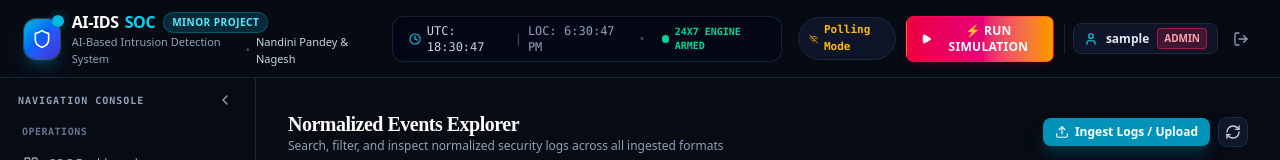
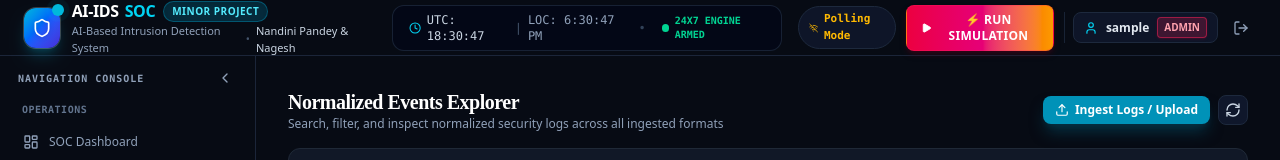
Before and after one commit to nageshmethre/-AI-Based-Intrusion-Detection-System, a React (Vite) app: page /events in a window 1280 px wide. Shown: the top 160 px of the page. Built offline with nearby package versions, Linux system fonts and the light colour scheme; no server answers; sample sign-in values are in the browser's storage.

Commit message:
fix(layout): lock top navbar and sidebar in place, stop whole-page scrolling and jittering

```diff
--- a/src/components/Navbar.jsx
+++ b/src/components/Navbar.jsx
@@ -55,8 +55,8 @@ export function Navbar({ currentUser, isConnected, onSimulationComplete, onLogou
   };
 
   return (
-    <header className="sticky top-0 z-40 bg-[#070B14]/95 backdrop-blur-xl border-b border-slate-800/90 px-4 lg:px-6 py-2.5 transition-all">
-      <div className="flex items-center justify-between gap-4">
+    <header className="h-14 shrink-0 z-40 bg-[#070B14] border-b border-slate-800/90 px-4 lg:px-6 flex items-center justify-between">
+      <div className="flex items-center justify-between gap-4 w-full">
         {/* Left: Brand Identity & Academic Credits */}
         <div className="flex items-center gap-3">
           <div className="relative flex items-center justify-center w-10 h-10 rounded-xl bg-gradient-to-br from-cyan-500 via-blue-600 to-indigo-700 text-white shadow-lg shadow-cyan-500/25 ring-1 ring-white/20">
@@ -152,18 +152,18 @@ export function Navbar({ currentUser, isConnected, onSimulationComplete, onLogou
         </div>
       </div>
 
-      {/* Simulation Feedback Alert Bar */}
+      {/* Simulation Feedback Floating Toast */}
       {simMessage && (
-        <div className={`mt-2 flex items-center justify-between gap-2 px-3 py-2 rounded-lg text-xs border animate-fadeIn ${
+        <div className={`fixed top-16 left-1/2 -translate-x-1/2 z-50 flex items-center justify-between gap-3 px-4 py-2 rounded-xl text-xs border shadow-2xl ${
           simMessage.type === 'success'
-            ? 'bg-emerald-950/80 border-emerald-700/80 text-emerald-300 shadow-lg shadow-emerald-950/40'
-            : 'bg-rose-950/80 border-rose-700/80 text-rose-300 shadow-lg shadow-rose-950/40'
+            ? 'bg-emerald-950/95 border-emerald-700 text-emerald-300'
+            : 'bg-rose-950/95 border-rose-700 text-rose-300'
         }`}>
           <div className="flex items-center gap-2">
             {simMessage.type === 'success' ? <CheckCircle2 className="w-4 h-4 text-emerald-400" /> : <AlertTriangle className="w-4 h-4 text-rose-400" />}
-            <span className="font-medium">{simMessage.text}</span>
+            <span className="font-semibold">{simMessage.text}</span>
           </div>
-          <button onClick={() => setSimMessage(null)} className="text-slate-400 hover:text-white text-xs">✕</button>
+          <button onClick={() => setSimMessage(null)} className="text-slate-400 hover:text-white text-xs ml-2">✕</button>
         </div>
       )}
     </header>
--- a/src/components/Sidebar.jsx
+++ b/src/components/Sidebar.jsx
@@ -51,7 +51,7 @@ export function Sidebar({ alertCount = 0 }) {
 
   return (
     <aside
-      className={`shrink-0 bg-[#070B14] border-r border-slate-800/90 min-h-[calc(100vh-57px)] p-2.5 flex flex-col justify-between transition-all duration-300 ${
+      className={`shrink-0 bg-[#070B14] border-r border-slate-800/90 h-full overflow-y-auto p-2.5 flex flex-col justify-between transition-all duration-300 ${
         collapsed ? 'w-16' : 'w-64'
       }`}
     >
--- a/src/index.css
+++ b/src/index.css
@@ -1,15 +1,23 @@
 @import "tailwindcss";
 
-body {
+html, body {
+  height: 100%;
+  width: 100%;
   margin: 0;
   padding: 0;
+  overflow: hidden;
   font-family: system-ui, -apple-system, BlinkMacSystemFont, "Segoe UI", Roboto, Helvetica, Arial, sans-serif;
   background-color: #0b0f19;
   color: #f1f5f9;
-  min-height: 100vh;
 }
 
-/* Clean, lightweight card styling - no bulky CSS or frameworks */
+#root {
+  height: 100%;
+  width: 100%;
+  overflow: hidden;
+}
+
+/* Clean, lightweight card styling */
 .cyber-card {
   background-color: #111827;
   border: 1px solid #1f2937;
@@ -41,3 +49,19 @@ body {
 .soc-table tbody tr:hover td {
   background-color: #1e293b;
 }
+
+/* Polished Scrollbar for Content Areas */
+::-webkit-scrollbar {
+  width: 6px;
+  height: 6px;
+}
+::-webkit-scrollbar-track {
+  background: #0b0f19;
+}
+::-webkit-scrollbar-thumb {
+  background: #334155;
+  border-radius: 3px;
+}
+::-webkit-scrollbar-thumb:hover {
+  background: #475569;
+}
--- a/src/layouts/DashboardLayout.jsx
+++ b/src/layouts/DashboardLayout.jsx
@@ -22,7 +22,7 @@ export function DashboardLayout({ currentUser, onLogout }) {
   const { isConnected } = useWebSocket(handleAlertReceived);
 
   return (
-    <div className="min-h-screen bg-[#0B0F19] text-slate-100 flex flex-col">
+    <div className="h-screen w-screen overflow-hidden bg-[#0B0F19] text-slate-100 flex flex-col">
       <Navbar
         currentUser={currentUser}
         isConnected={isConnected}
@@ -71,10 +71,10 @@ export function DashboardLayout({ currentUser, onLogout }) {
         </div>
       )}
 
-      {/* Main App Workspace */}
-      <div className="flex-1 flex overflow-hidden">
+      {/* Main App Workspace: Sidebar and Main Content locked to exact screen height */}
+      <div className="flex-1 flex min-h-0 overflow-hidden">
         <Sidebar currentUser={currentUser} />
-        <main className="flex-1 overflow-y-auto p-4 sm:p-6 lg:p-8 bg-[#070B14]">
+        <main className="flex-1 h-full min-h-0 overflow-y-auto p-4 sm:p-6 lg:p-8 bg-[#070B14]">
           <Outlet context={{ liveAlerts }} />
         </main>
       </div>
```
